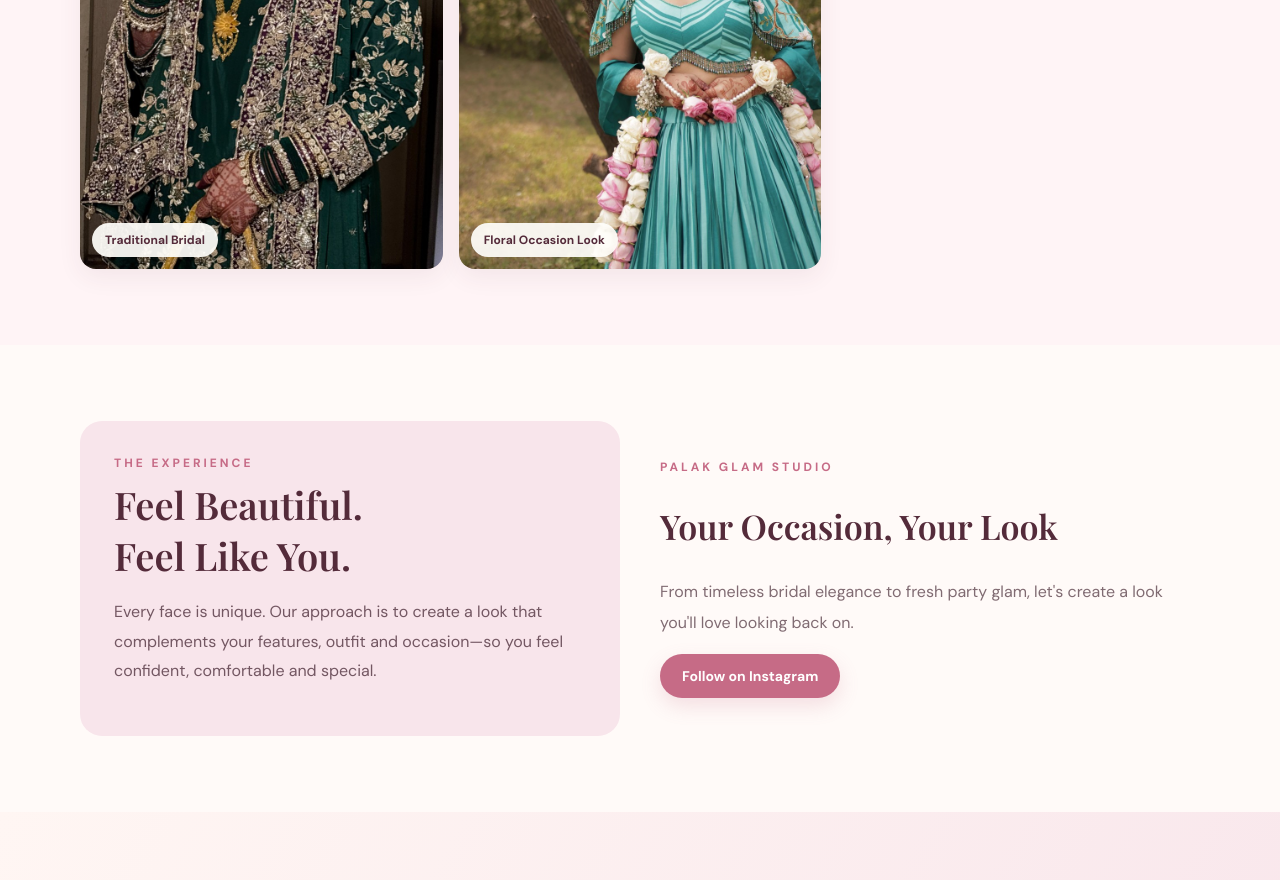
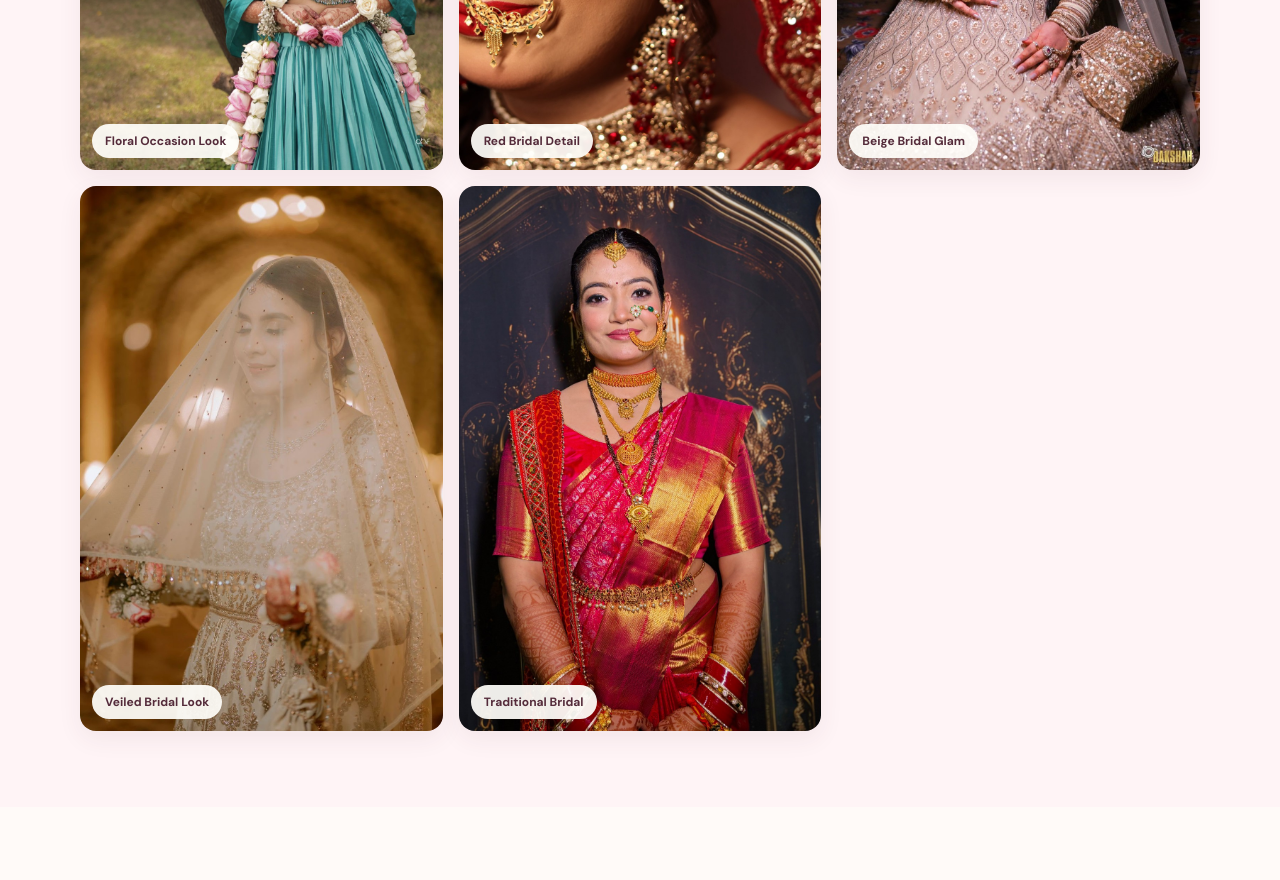
Before and after one commit to sunnysharmaaksm-alt/palak-glam-studio, a plain HTML site: page index.html in a window 1280 px wide. Shown: the part 2380-3260 px from the top of the page. Drawn offline with nearby package versions, Linux system fonts and the light colour scheme.

Commit message:
Add files via upload

```diff
--- a/index.html
+++ b/index.html
@@ -76,8 +76,11 @@
       <div class="photo"><img src="bridal-rose-glam.jpg" alt="Bridal makeup with rose hair accessories"><span>Bridal Glam</span></div>
       <div class="photo"><img src="bridal-soft-glam.jpg" alt="Soft bridal makeup portrait"><span>Soft Bridal Look</span></div>
       <div class="photo"><img src="evening-glam.jpg" alt="Elegant evening makeup look"><span>Evening Glam</span></div>
-      <div class="photo"><img src="green-bridal-look.jpg" alt="Traditional green bridal makeup look"><span>Traditional Bridal</span></div>
       <div class="photo"><img src="portfolio-couple.jpg" alt="Floral occasion makeup look in teal outfit"><span>Floral Occasion Look</span></div>
+      <div class="photo"><img src="bridal-red-detail.jpg" alt="Close-up of red bridal makeup and traditional jewellery"><span>Red Bridal Detail</span></div>
+      <div class="photo"><img src="bridal-beige-glam.jpg" alt="Elegant beige bridal makeup and lehenga look"><span>Beige Bridal Glam</span></div>
+      <div class="photo"><img src="bridal-veil-look.jpg" alt="Soft bridal look under a delicate embellished veil"><span>Veiled Bridal Look</span></div>
+      <div class="photo"><img src="pink-saree-bridal.jpg" alt="Traditional pink saree bridal makeup look"><span>Traditional Bridal</span></div>
     </div>
   </div></section>
   <section><div class="wrap about-grid">
```
Also changed, not shown: bridal-beige-glam.jpg (added), bridal-red-detail.jpg (added), bridal-veil-look.jpg (added), pink-saree-bridal.jpg (added).
